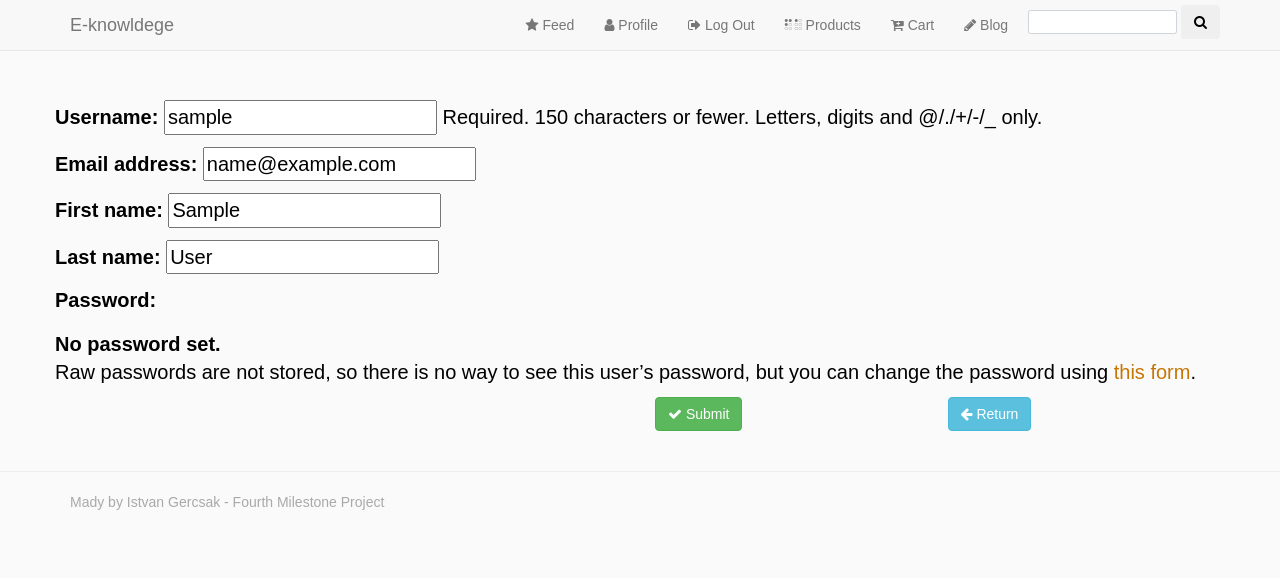
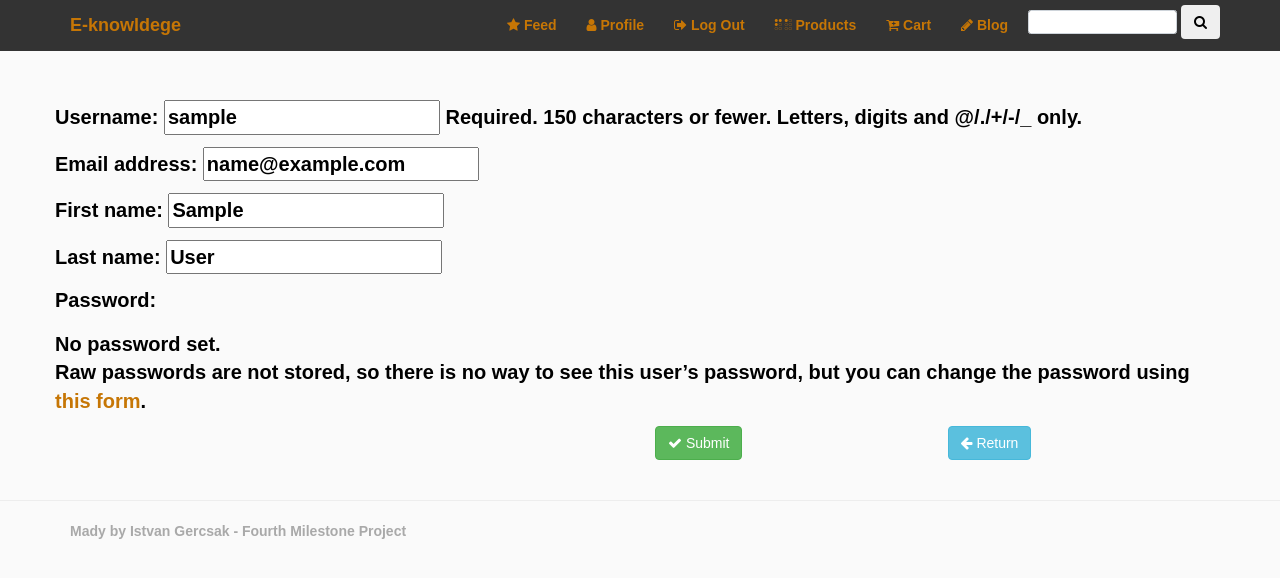
Before and after one commit to IstvanGercsak/Fourth_Milestone_Project, a Django app: page /accounts/profile/edit/ in a window 1280 px wide. Shown: the top 578 px of the page. Run offline with Django 3.2, Linux system fonts and the light colour scheme; the visitor is signed in with stand-in values (Sample User, id 1); some libraries are stand-ins or nearby versions.

Commit message:
Styling navbar

```diff
--- a/static/css/custom.css
+++ b/static/css/custom.css
@@ -1,11 +1,24 @@
 body {
     font-family: sans-serif;
     padding-top: 100px;
+    /*background: #00b1b3;*/
     background: #fafafa;
+    /*color: #00cc5f;*/
     color: black;
+    /*color: #157ab5;*/
+    font-weight: bold;
+}
+
+a:hover, a:focus {
+    color: #00cc5f;
+    text-decoration: underline
 }
 
 /* Navigation */
+.navbar-default .navbar-collapse, .navbar-default .navbar-form {
+    border-color: #dddddd;
+!important;
+}
 
 .nav-color {
     background: #c67605;
--- a/templates/base.html
+++ b/templates/base.html
@@ -19,7 +19,7 @@
 
 <!-- Fixed masthead -->
 
-<nav class="navbar navbar-masthead navbar-default navbar-fixed-top">
+<nav class="navbar navbar-masthead navbar-fixed-top" style="background: #333333">
     <div class="container">
         <div class="navbar-header">
             <button type="button" class="navbar-toggle collapsed" data-toggle="collapse" data-target="#navbar"
@@ -31,8 +31,8 @@
             </button>
             <a class="navbar-brand" href="/">E-knowldege</a>
         </div>
-        <div id="navbar" class="navbar-collapse collapse">
-            <ul class="nav navbar-nav navbar-right">
+        <div id="navbar" class="navbar-collapse collapse" style="background: #333333">
+            <ul class="nav navbar-nav navbar-right" style="background: #333333">
                 {% if user.is_authenticated %}
                     <li><a href="{% url "view_feed" %}">
                         <i class="fa fa-star"></i> Feed</a></li>
```
